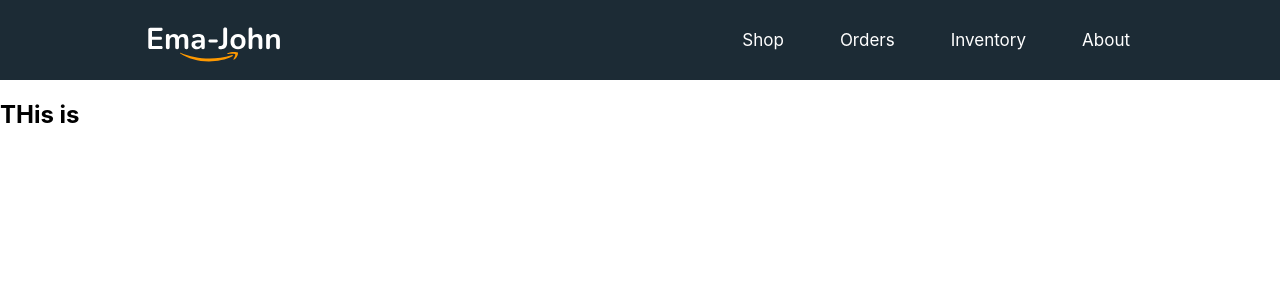
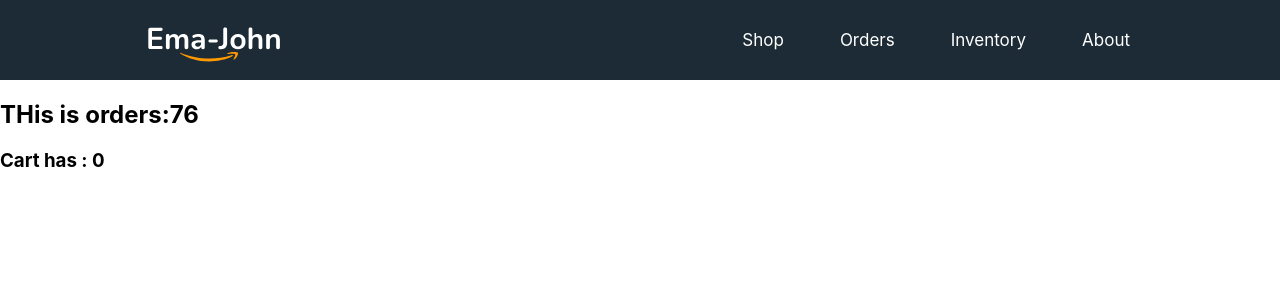
Before and after one commit to mdabbasali185/ema-john-ecommerce, a React (Create React App) app: page /orders in a window 1280 px wide. Shown: the top 300 px of the page. Built offline with nearby package versions, Linux system fonts and the light colour scheme.

Commit message:
custom hooks

```diff
--- a/src/components/Orders/Orders.js
+++ b/src/components/Orders/Orders.js
@@ -1,11 +1,16 @@
-import React from 'react';
+import React from "react";
+import useCart from "../../hooks/useCart";
+import useProduct from "../../hooks/useProduct";
 
 const Orders = () => {
-    return (
-        <div>
-            <h2>THis is</h2>
-        </div>
-    );
+  const [products, setProducts] = useProduct();
+  const [cart,setCart]=useCart(products)
+  return (
+    <div>
+      <h2>THis is orders:{products.length}</h2>
+      <h3>Cart has : {cart.length}</h3>
+    </div>
+  );
 };
 
 export default Orders;
--- a/src/components/Shop/Shop.js
+++ b/src/components/Shop/Shop.js
@@ -1,17 +1,14 @@
 import React, { useEffect, useState } from "react";
 import Cart from "../../Cart/Cart";
+import useProduct from "../../hooks/useProduct";
 import { addToDb, getStoredCart } from "../../utilities/fakedb";
 import Product from "../Product/Product";
 import "./Shop.css";
 
 const Shop = () => {
-  const [products, setProducts] = useState([]);
+  const [products, setProducts] = useProduct();
   const [cart, setCart] = useState([]);
-  useEffect(() => {
-    fetch("products.json")
-      .then((res) => res.json())
-      .then((data) => setProducts(data));
-  }, []);
+
   useEffect(() => {
     const storedCart = getStoredCart();
     const savedCart = [];
--- /dev/null
+++ b/src/hooks/useCart.js
@@ -0,0 +1,22 @@
+import { useEffect, useState } from "react";
+import { getStoredCart } from "../utilities/fakedb";
+
+const useCart = (products) => {
+  const [cart, setCart] = useState([]);
+  useEffect(() => {
+    const storedCart = getStoredCart();
+    const savedCart = [];
+    for (const id in storedCart) {
+      const addedProduct = products.find((product) => product.id === id);
+      if (addedProduct) {
+        const quantity = storedCart[id];
+        addedProduct.quantity = quantity;
+        savedCart.push(addedProduct);
+      }
+    }
+    setCart(savedCart);
+  }, [products]);
+  return [cart, setCart];
+};
+
+export default useCart;
--- /dev/null
+++ b/src/hooks/useProduct.js
@@ -0,0 +1,13 @@
+import { useEffect, useState } from "react";
+
+const useProduct = () => {
+  const [products, setProducts] = useState([]);
+  useEffect(() => {
+    fetch("products.json")
+      .then((res) => res.json())
+      .then((data) => setProducts(data));
+  }, []);
+  return [products, setProducts];
+};
+
+export default useProduct;
```
